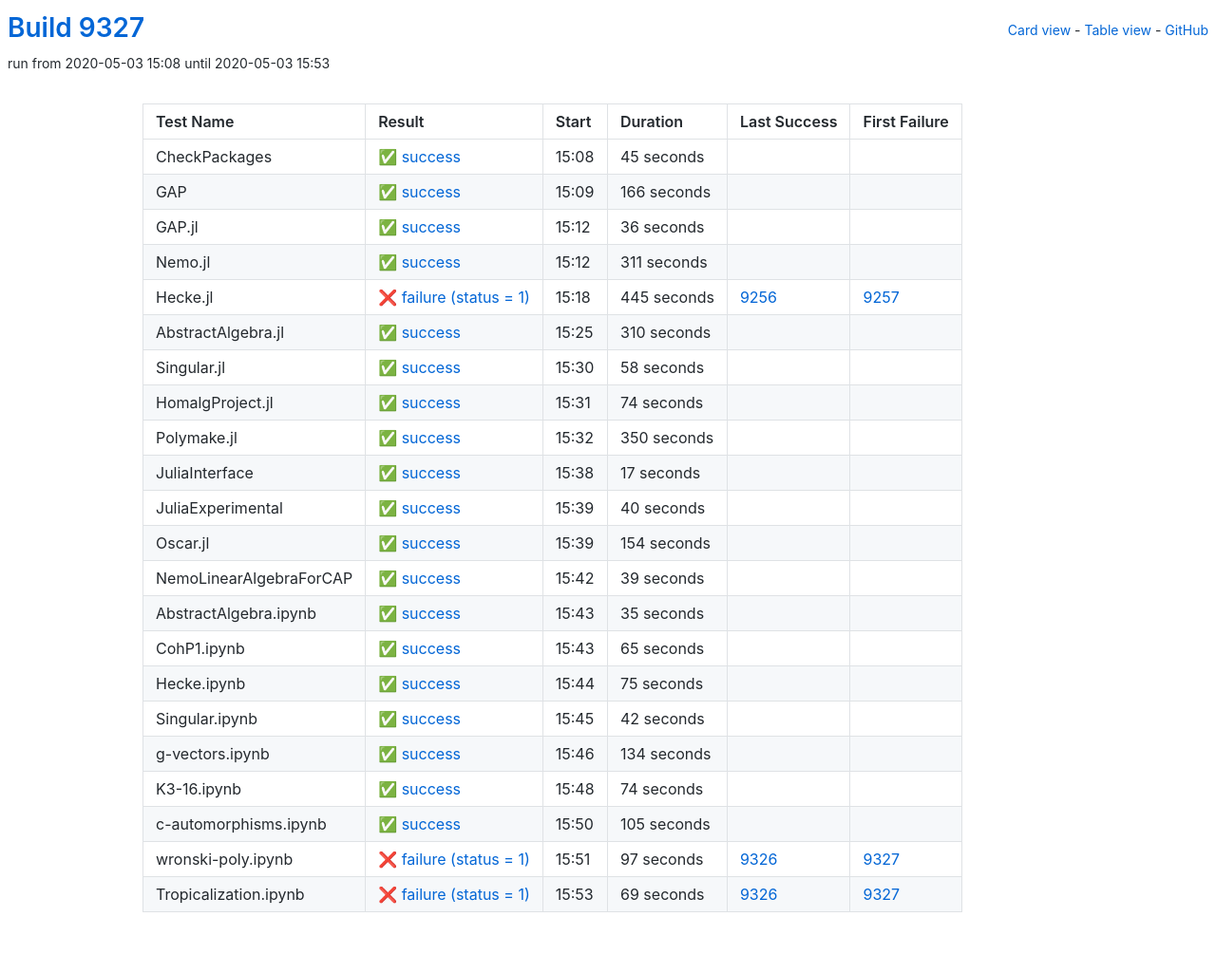
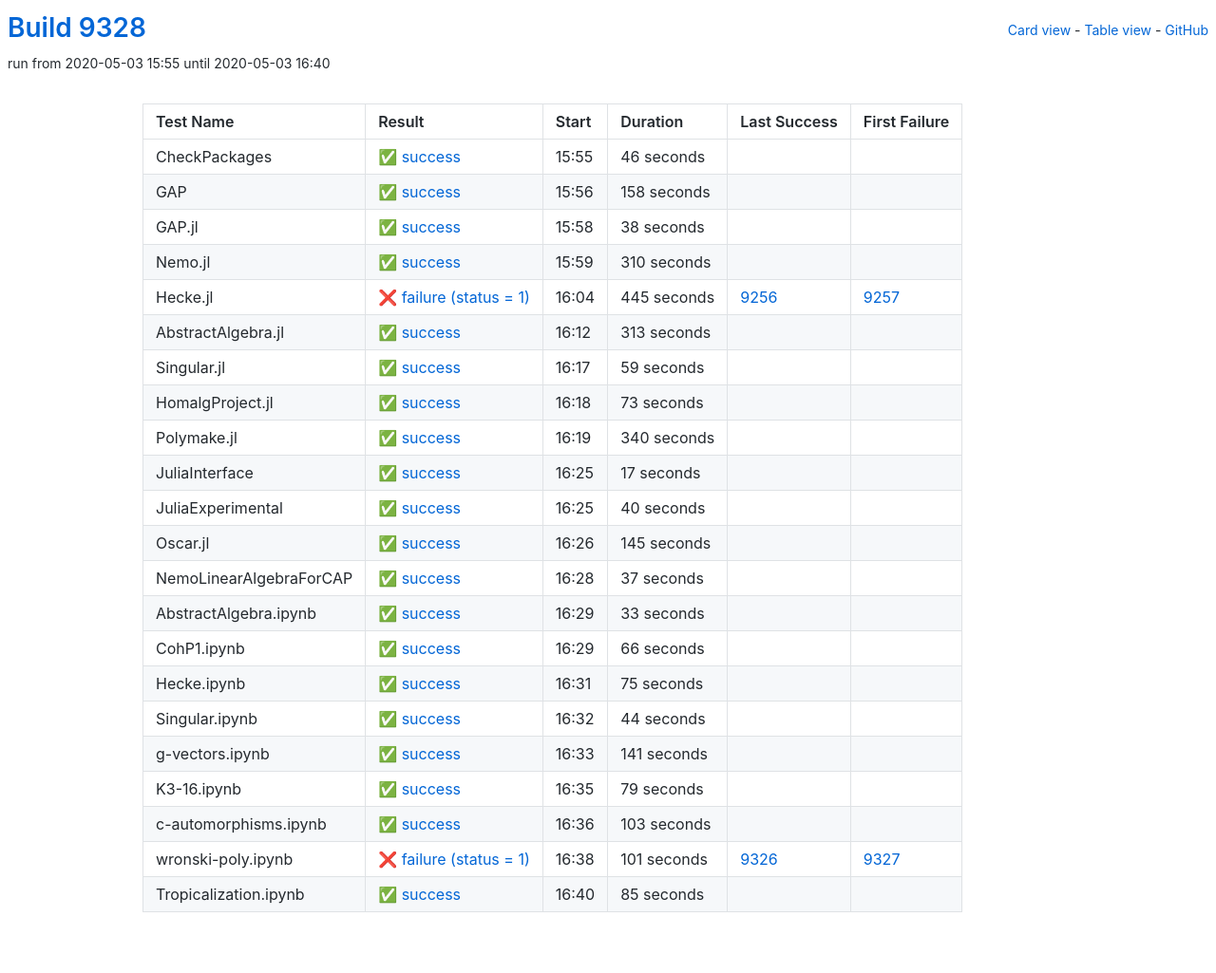
Before and after one commit to oscar-system/oscar-ci-status, a Jekyll site: the page built from table.html, in a window 1280 px wide. Shown: the whole page at 95% size. Built offline with Jekyll 4.4.1, drawn with Linux system fonts in a browser that asks for light colours.

Commit message:
Build 9328

```diff
--- a/_data/ci.yml
+++ b/_data/ci.yml
@@ -1,49 +1,49 @@
-build: 9327
-build_url: https://oscarci.mathematik.uni-kl.de/job/oscar/9327/
+build: 9328
+build_url: https://oscarci.mathematik.uni-kl.de/job/oscar/9328/
 job: oscar
 tests:
-- duration: 45
+- duration: 46
   exitcode: 0
   first_failure: false
   first_failure_url: null
   last_success: false
   last_success_url: null
-  log: https://oscarci.mathematik.uni-kl.de/job/oscar/9327/artifact/logs/build-9327/CheckPackages.log
+  log: https://oscarci.mathematik.uni-kl.de/job/oscar/9328/artifact/logs/build-9328/CheckPackages.log
   name: CheckPackages
-  start: 2020-05-03 15:08
+  start: 2020-05-03 15:55
   status: success
   success: true
-- duration: 166
+- duration: 158
   exitcode: 0
   first_failure: false
   first_failure_url: null
   last_success: false
   last_success_url: null
-  log: https://oscarci.mathematik.uni-kl.de/job/oscar/9327/artifact/logs/build-9327/GAP.log
+  log: https://oscarci.mathematik.uni-kl.de/job/oscar/9328/artifact/logs/build-9328/GAP.log
   name: GAP
-  start: 2020-05-03 15:09
+  start: 2020-05-03 15:56
   status: success
   success: true
-- duration: 36
+- duration: 38
   exitcode: 0
   first_failure: false
   first_failure_url: null
   last_success: false
   last_success_url: null
-  log: https://oscarci.mathematik.uni-kl.de/job/oscar/9327/artifact/logs/build-9327/GAP.jl.log
+  log: https://oscarci.mathematik.uni-kl.de/job/oscar/9328/artifact/logs/build-9328/GAP.jl.log
   name: GAP.jl
-  start: 2020-05-03 15:12
+  start: 2020-05-03 15:58
   status: success
   success: true
-- duration: 311
+- duration: 310
   exitcode: 0
   first_failure: false
   first_failure_url: null
   last_success: false
   last_success_url: null
-  log: https://oscarci.mathematik.uni-kl.de/job/oscar/9327/artifact/logs/build-9327/Nemo.jl.log
+  log: https://oscarci.mathematik.uni-kl.de/job/oscar/9328/artifact/logs/build-9328/Nemo.jl.log
   name: Nemo.jl
-  start: 2020-05-03 15:12
+  start: 2020-05-03 15:59
   status: success
   success: true
 - duration: 445
@@ -52,53 +52,53 @@
   first_failure_url: https://oscarci.mathematik.uni-kl.de/job/oscar/9257/
   last_success: 9256
   last_success_url: https://oscarci.mathematik.uni-kl.de/job/oscar/9256/
-  log: https://oscarci.mathematik.uni-kl.de/job/oscar/9327/artifact/logs/build-9327/Hecke.jl.log
+  log: https://oscarci.mathematik.uni-kl.de/job/oscar/9328/artifact/logs/build-9328/Hecke.jl.log
   name: Hecke.jl
-  start: 2020-05-03 15:18
+  start: 2020-05-03 16:04
   status: failure
   success: false
-- duration: 310
+- duration: 313
   exitcode: 0
   first_failure: false
   first_failure_url: null
   last_success: false
   last_success_url: null
-  log: https://oscarci.mathematik.uni-kl.de/job/oscar/9327/artifact/logs/build-9327/AbstractAlgebra.jl.log
+  log: https://oscarci.mathematik.uni-kl.de/job/oscar/9328/artifact/logs/build-9328/AbstractAlgebra.jl.log
   name: AbstractAlgebra.jl
-  start: 2020-05-03 15:25
+  start: 2020-05-03 16:12
   status: success
   success: true
-- duration: 58
+- duration: 59
   exitcode: 0
   first_failure: false
   first_failure_url: null
   last_success: false
   last_success_url: null
-  log: https://oscarci.mathematik.uni-kl.de/job/oscar/9327/artifact/logs/build-9327/Singular.jl.log
+  log: https://oscarci.mathematik.uni-kl.de/job/oscar/9328/artifact/logs/build-9328/Singular.jl.log
   name: Singular.jl
-  start: 2020-05-03 15:30
+  start: 2020-05-03 16:17
   status: success
   success: true
-- duration: 74
+- duration: 73
   exitcode: 0
   first_failure: false
   first_failure_url: null
   last_success: false
   last_success_url: null
-  log: https://oscarci.mathematik.uni-kl.de/job/oscar/9327/artifact/logs/build-9327/HomalgProject.jl.log
+  log: https://oscarci.mathematik.uni-kl.de/job/oscar/9328/artifact/logs/build-9328/HomalgProject.jl.log
   name: HomalgProject.jl
-  start: 2020-05-03 15:31
+  start: 2020-05-03 16:18
   status: success
   success: true
-- duration: 350
+- duration: 340
   exitcode: 0
   first_failure: false
   first_failure_url: null
   last_success: false
   last_success_url: null
-  log: https://oscarci.mathematik.uni-kl.de/job/oscar/9327/artifact/logs/build-9327/Polymake.jl.log
+  log: https://oscarci.mathematik.uni-kl.de/job/oscar/9328/artifact/logs/build-9328/Polymake.jl.log
   name: Polymake.jl
-  start: 2020-05-03 15:32
+  start: 2020-05-03 16:19
   status: success
   success: true
 - duration: 17
@@ -107,9 +107,9 @@
   first_failure_url: null
   last_success: false
   last_success_url: null
-  log: https://oscarci.mathematik.uni-kl.de/job/oscar/9327/artifact/logs/build-9327/JuliaInterface.log
+  log: https://oscarci.mathematik.uni-kl.de/job/oscar/9328/artifact/logs/build-9328/JuliaInterface.log
   name: JuliaInterface
-  start: 2020-05-03 15:38
+  start: 2020-05-03 16:25
   status: success
   success: true
 - duration: 40
@@ -118,53 +118,53 @@
   first_failure_url: null
   last_success: false
   last_success_url: null
-  log: https://oscarci.mathematik.uni-kl.de/job/oscar/9327/artifact/logs/build-9327/JuliaExperimental.log
+  log: https://oscarci.mathematik.uni-kl.de/job/oscar/9328/artifact/logs/build-9328/JuliaExperimental.log
   name: JuliaExperimental
-  start: 2020-05-03 15:39
+  start: 2020-05-03 16:25
   status: success
   success: true
-- duration: 154
+- duration: 145
   exitcode: 0
   first_failure: false
   first_failure_url: null
   last_success: false
   last_success_url: null
-  log: https://oscarci.mathematik.uni-kl.de/job/oscar/9327/artifact/logs/build-9327/Oscar.jl.log
+  log: https://oscarci.mathematik.uni-kl.de/job/oscar/9328/artifact/logs/build-9328/Oscar.jl.log
   name: Oscar.jl
-  start: 2020-05-03 15:39
+  start: 2020-05-03 16:26
   status: success
   success: true
-- duration: 39
+- duration: 37
   exitcode: 0
   first_failure: false
   first_failure_url: null
   last_success: false
   last_success_url: null
-  log: https://oscarci.mathematik.uni-kl.de/job/oscar/9327/artifact/logs/build-9327/NemoLinearAlgebraForCAP.log
+  log: https://oscarci.mathematik.uni-kl.de/job/oscar/9328/artifact/logs/build-9328/NemoLinearAlgebraForCAP.log
   name: NemoLinearAlgebraForCAP
-  start: 2020-05-03 15:42
+  start: 2020-05-03 16:28
   status: success
   success: true
-- duration: 35
+- duration: 33
   exitcode: 0
   first_failure: false
   first_failure_url: null
   last_success: false
   last_success_url: null
-  log: https://oscarci.mathematik.uni-kl.de/job/oscar/9327/artifact/logs/build-9327/AbstractAlgebra.ipynb.log
+  log: https://oscarci.mathematik.uni-kl.de/job/oscar/9328/artifact/logs/build-9328/AbstractAlgebra.ipynb.log
   name: AbstractAlgebra.ipynb
-  start: 2020-05-03 15:43
+  start: 2020-05-03 16:29
   status: success
   success: true
-- duration: 65
+- duration: 66
   exitcode: 0
   first_failure: false
   first_failure_url: null
   last_success: false
   last_success_url: null
-  log: https://oscarci.mathematik.uni-kl.de/job/oscar/9327/artifact/logs/build-9327/CohP1.ipynb.log
+  log: https://oscarci.mathematik.uni-kl.de/job/oscar/9328/artifact/logs/build-9328/CohP1.ipynb.log
   name: CohP1.ipynb
-  start: 2020-05-03 15:43
+  start: 2020-05-03 16:29
   status: success
   success: true
 - duration: 75
@@ -173,74 +173,74 @@
   first_failure_url: null
   last_success: false
   last_success_url: null
-  log: https://oscarci.mathematik.uni-kl.de/job/oscar/9327/artifact/logs/build-9327/Hecke.ipynb.log
+  log: https://oscarci.mathematik.uni-kl.de/job/oscar/9328/artifact/logs/build-9328/Hecke.ipynb.log
   name: Hecke.ipynb
-  start: 2020-05-03 15:44
+  start: 2020-05-03 16:31
   status: success
   success: true
-- duration: 42
+- duration: 44
   exitcode: 0
   first_failure: false
   first_failure_url: null
   last_success: false
   last_success_url: null
-  log: https://oscarci.mathematik.uni-kl.de/job/oscar/9327/artifact/logs/build-9327/Singular.ipynb.log
+  log: https://oscarci.mathematik.uni-kl.de/job/oscar/9328/artifact/logs/build-9328/Singular.ipynb.log
   name: Singular.ipynb
-  start: 2020-05-03 15:45
+  start: 2020-05-03 16:32
   status: success
   success: true
-- duration: 134
+- duration: 141
   exitcode: 0
   first_failure: false
   first_failure_url: null
   last_success: false
   last_success_url: null
-  log: https://oscarci.mathematik.uni-kl.de/job/oscar/9327/artifact/logs/build-9327/g-vectors.ipynb.log
+  log: https://oscarci.mathematik.uni-kl.de/job/oscar/9328/artifact/logs/build-9328/g-vectors.ipynb.log
   name: g-vectors.ipynb
-  start: 2020-05-03 15:46
+  start: 2020-05-03 16:33
   status: success
   success: true
-- duration: 74
+- duration: 79
   exitcode: 0
   first_failure: false
   first_failure_url: null
   last_success: false
   last_success_url: null
-  log: https://oscarci.mathematik.uni-kl.de/job/oscar/9327/artifact/logs/build-9327/K3-16.ipynb.log
+  log: https://oscarci.mathematik.uni-kl.de/job/oscar/9328/artifact/logs/build-9328/K3-16.ipynb.log
   name: K3-16.ipynb
-  start: 2020-05-03 15:48
+  start: 2020-05-03 16:35
   status: success
   success: true
-- duration: 105
+- duration: 103
   exitcode: 0
   first_failure: false
   first_failure_url: null
   last_success: false
   last_success_url: null
-  log: https://oscarci.mathematik.uni-kl.de/job/oscar/9327/artifact/logs/build-9327/c-automorphisms.ipynb.log
+  log: https://oscarci.mathematik.uni-kl.de/job/oscar/9328/artifact/logs/build-9328/c-automorphisms.ipynb.log
   name: c-automorphisms.ipynb
-  start: 2020-05-03 15:50
+  start: 2020-05-03 16:36
   status: success
   success: true
-- duration: 97
+- duration: 101
   exitcode: 1
   first_failure: 9327
   first_failure_url: https://oscarci.mathematik.uni-kl.de/job/oscar/9327/
   last_success: 9326
   last_success_url: https://oscarci.mathematik.uni-kl.de/job/oscar/9326/
-  log: https://oscarci.mathematik.uni-kl.de/job/oscar/9327/artifact/logs/build-9327/wronski-poly.ipynb.log
+  log: https://oscarci.mathematik.uni-kl.de/job/oscar/9328/artifact/logs/build-9328/wronski-poly.ipynb.log
   name: wronski-poly.ipynb
-  start: 2020-05-03 15:51
+  start: 2020-05-03 16:38
   status: failure
   success: false
-- duration: 69
-  exitcode: 1
-  first_failure: 9327
-  first_failure_url: https://oscarci.mathematik.uni-kl.de/job/oscar/9327/
-  last_success: 9326
-  last_success_url: https://oscarci.mathematik.uni-kl.de/job/oscar/9326/
-  log: https://oscarci.mathematik.uni-kl.de/job/oscar/9327/artifact/logs/build-9327/Tropicalization.ipynb.log
+- duration: 85
+  exitcode: 0
+  first_failure: false
+  first_failure_url: null
+  last_success: false
+  last_success_url: null
+  log: https://oscarci.mathematik.uni-kl.de/job/oscar/9328/artifact/logs/build-9328/Tropicalization.ipynb.log
   name: Tropicalization.ipynb
-  start: 2020-05-03 15:53
-  status: failure
-  success: false
+  start: 2020-05-03 16:40
+  status: success
+  success: true
```
Also changed, not shown: README.md.
